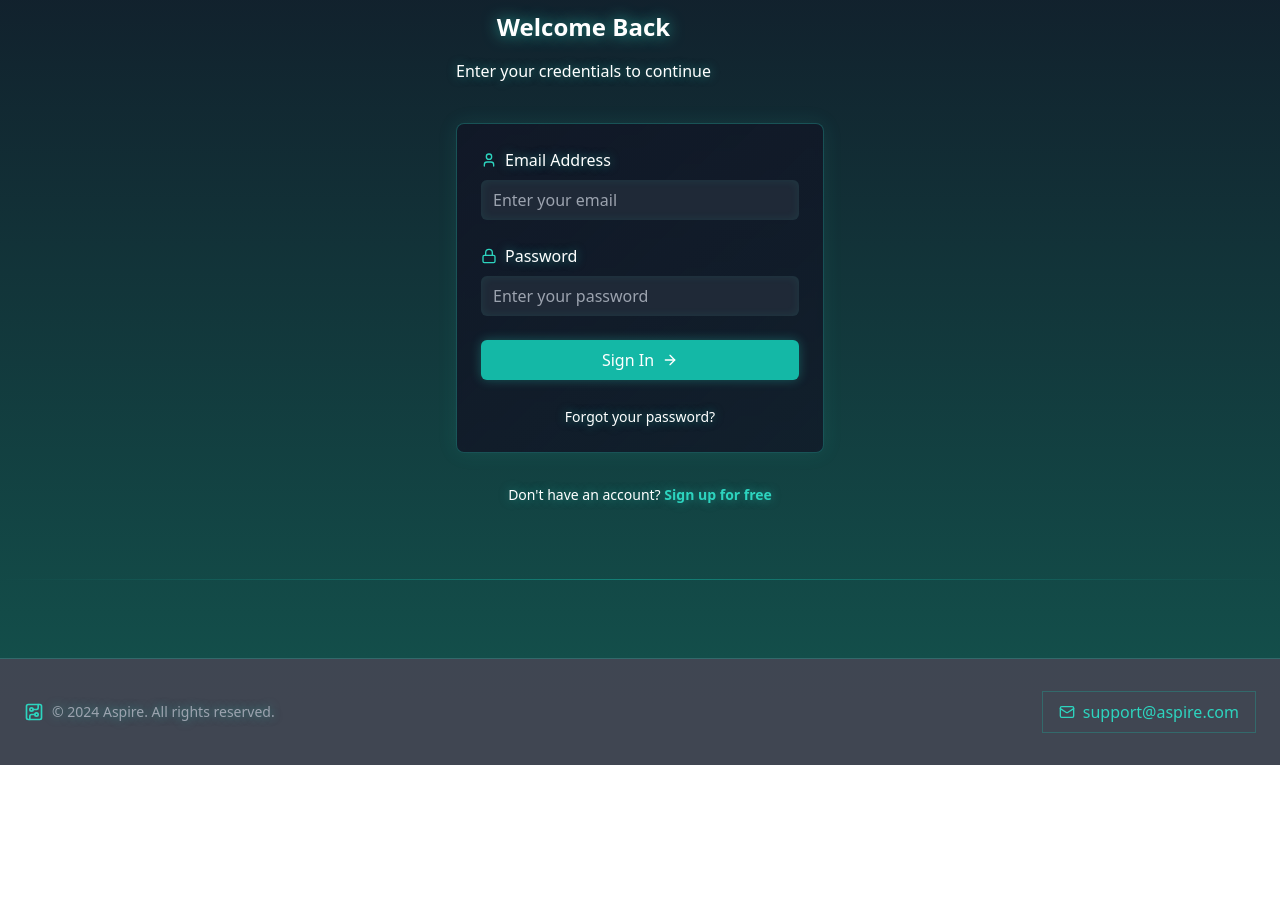
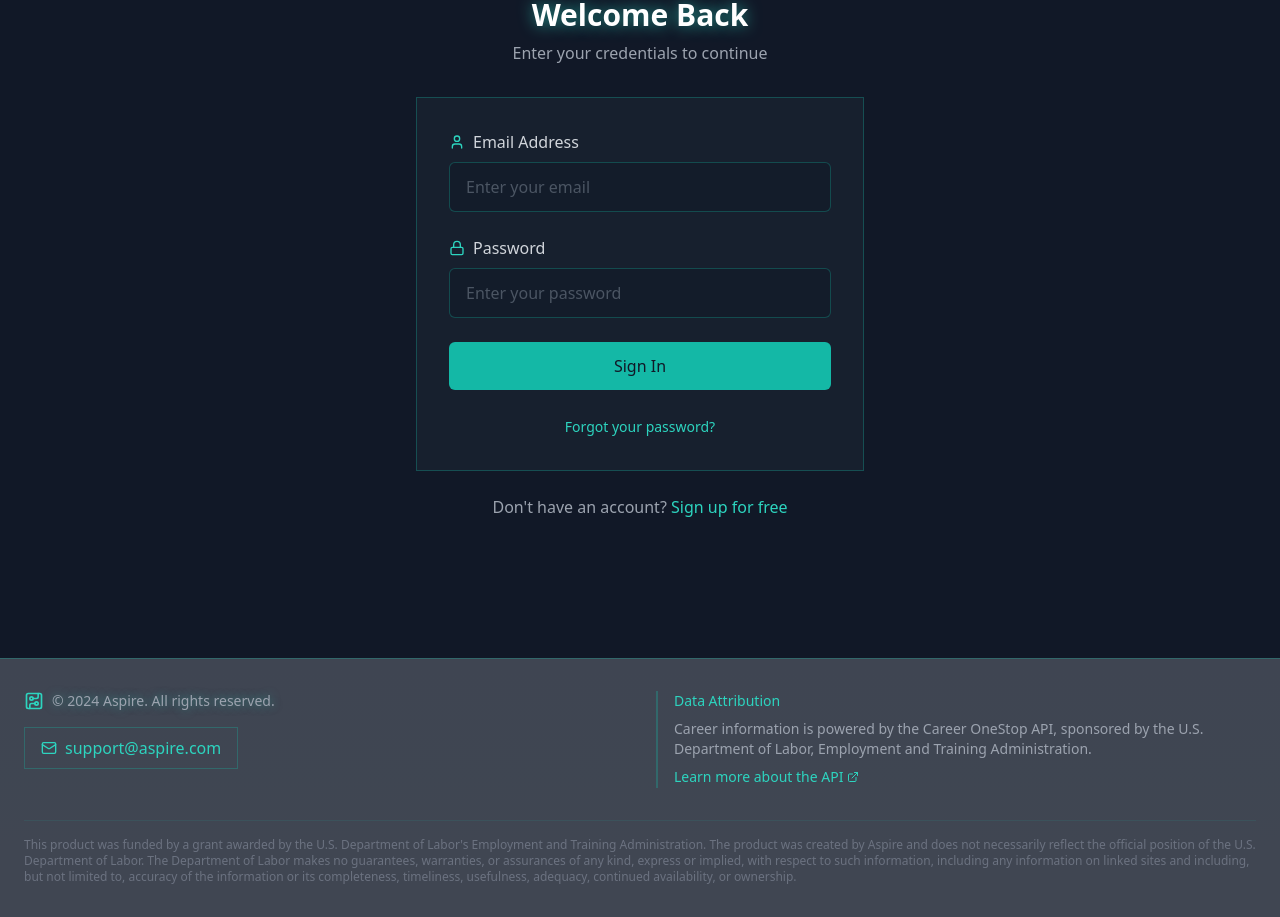
Before and after one commit to MadamLoki/career-aptitude-explorer, a React (Vite) app in the folder frontend/: page /login in a window 1280 px wide. Shown: the part 220-1137 px from the top of the page. Before the commit the page ends 985 px from the top, so only its background shows below. Built offline with nearby package versions, Linux system fonts and the light colour scheme.

Commit message:
feat: update Assessment and Footer components with improved layout and additional information

```diff
--- a/frontend/src/components/Footer.tsx
+++ b/frontend/src/components/Footer.tsx
@@ -1,12 +1,13 @@
 import React from 'react';
-import { Mail, CircuitBoard } from 'lucide-react';
+import { Mail, CircuitBoard, ExternalLink } from 'lucide-react';
 
 function Footer() {
     return (
         <footer className="border-t border-teal-500/30 bg-gray-900/80">
             <div className="container mx-auto px-6 py-8">
-                <div className="flex flex-col sm:flex-row items-center justify-between gap-4">
-                    {/* Logo and Copyright */}
+                <div className="grid grid-cols-1 md:grid-cols-2 gap-8 mb-8">
+                    {/* Contact and Copyright */}
+                    <div className="space-y-4">
                         <div className="flex items-center gap-2">
                             <CircuitBoard className="w-5 h-5 text-teal-400" />
                             <p className="cyber-text text-sm text-gray-400">
@@ -14,18 +15,46 @@ function Footer() {
                             </p>
                         </div>
 
-                    {/* Contact Link */}
                         <a
                             href="mailto:support@aspire.com"
-                        className="group flex items-center gap-2 bg-transparent border border-teal-500/30 px-4 py-2 text-teal-400 transition-all hover:bg-teal-500/10"
+                            className="group flex items-center gap-2 bg-transparent border border-teal-500/30 px-4 py-2 text-teal-400 transition-all hover:bg-teal-500/10 w-fit"
                         >
                             <Mail className="w-4 h-4" />
                             <span>support@aspire.com</span>
                         </a>
                     </div>
 
-                {/* Decorative line */}
-                <div className="absolute bottom-0 left-0 w-full h-px bg-gradient-to-r from-transparent via-teal-500/50 to-transparent" />
+                    {/* API Attribution */}
+                    <div className="space-y-4">
+                        <div className="border-l-2 border-teal-500/30 pl-4">
+                            <h3 className="text-teal-400 text-sm font-medium mb-2">Data Attribution</h3>
+                            <p className="text-gray-400 text-sm">
+                                Career information is powered by the Career OneStop API, sponsored by the U.S. Department of Labor,
+                                Employment and Training Administration.
+                            </p>
+                            <a
+                                href="https://www.careeronestop.org/Developers/WebAPI/web-api.aspx"
+                                target="_blank"
+                                rel="noopener noreferrer"
+                                className="inline-flex items-center gap-1 text-teal-400 hover:text-teal-300 text-sm mt-2"
+                            >
+                                Learn more about the API
+                                <ExternalLink className="w-3 h-3" />
+                            </a>
+                        </div>
+                    </div>
+                </div>
+
+                {/* Additional Legal Text */}
+                <div className="text-xs text-gray-500 border-t border-teal-500/10 pt-4">
+                    <p>
+                        This product was funded by a grant awarded by the U.S. Department of Labor's Employment and Training Administration.
+                        The product was created by Aspire and does not necessarily reflect the official position of the U.S. Department of Labor.
+                        The Department of Labor makes no guarantees, warranties, or assurances of any kind, express or implied, with respect
+                        to such information, including any information on linked sites and including, but not limited to, accuracy of the
+                        information or its completeness, timeliness, usefulness, adequacy, continued availability, or ownership.
+                    </p>
+                </div>
             </div>
         </footer>
     );
--- a/frontend/src/pages/Assessment.tsx
+++ b/frontend/src/pages/Assessment.tsx
@@ -1,5 +1,5 @@
-import React, { useState } from 'react';
 import { ChevronRight, ChevronLeft, Check, Brain, Heart, Briefcase } from 'lucide-react';
+import { useState } from 'react';
 
 interface Question {
     id: number;
--- a/frontend/src/pages/Login.tsx
+++ b/frontend/src/pages/Login.tsx
@@ -1,6 +1,6 @@
 import React, { useState, FormEvent, ChangeEvent } from 'react';
 import { Link } from 'react-router-dom';
-import { User, Lock, ArrowRight } from 'lucide-react';
+import { User, Lock } from 'lucide-react';
 
 interface LoginFormData {
     email: string;
@@ -44,92 +44,75 @@ const Login: React.FC = () => {
             password: !formData.password.trim()
         };
         setShowErrors(newErrors);
-        if (Object.values(newErrors).some(error => error)) {
-            return;
-        }
-        console.log('Login attempted with:', formData);
+        if (Object.values(newErrors).some(error => error)) return;
+        // Add login logic here
     };
 
     return (
-        <div className="min-h-screen bg-gradient-to-b from-gray-900 to-teal-900 flex flex-col justify-center sm:py-12">
-            <div className="p-10 xs:p-0 mx-auto md:w-full md:max-w-md">
-                <div className="mb-10 cyber-text-glow" data-text="Welcome Back">
-                    <h1 className="text-center cyber-title">Welcome Back</h1>
-                    <p className="text-center mt-2 cyber-text">Enter your credentials to continue</p>
+        <div className="min-h-screen bg-gray-900 flex flex-col justify-center items-center p-6">
+            <div className="w-full max-w-md text-center mb-8">
+                <h1 className="cyber-title text-3xl mb-2">Welcome Back</h1>
+                <p className="text-gray-400">Enter your credentials to continue</p>
             </div>
 
-                <div className="cyber-card">
+            <div className="w-full max-w-md bg-gray-800/50 border border-teal-500/30 p-8">
                 <form onSubmit={handleSubmit} className="space-y-6">
                     <div>
-                            <label className="block cyber-text mb-2">
-                                <div className="flex items-center gap-2">
+                        <label className="flex items-center gap-2 text-gray-300 mb-2">
                             <User className="w-4 h-4 text-teal-400" />
                             Email Address
-                                </div>
                         </label>
                         <input
                             type="email"
                             name="email"
                             value={formData.email}
                             onChange={handleInputChange}
-                                className="cyber-input w-full"
+                            className="w-full bg-gray-900/50 border border-teal-500/30 rounded-md px-4 py-3 text-gray-300 focus:border-teal-400 focus:outline-none transition-colors placeholder:text-gray-600"
                             placeholder="Enter your email"
                         />
                         {showErrors.email && (
-                                <p className="mt-1 text-sm text-red-400">Please enter your email</p>
+                            <p className="mt-1 text-red-400">Please enter your email</p>
                         )}
                     </div>
 
                     <div>
-                            <label className="block cyber-text mb-2">
-                                <div className="flex items-center gap-2">
+                        <label className="flex items-center gap-2 text-gray-300 mb-2">
                             <Lock className="w-4 h-4 text-teal-400" />
                             Password
-                                </div>
                         </label>
                         <input
                             type="password"
                             name="password"
                             value={formData.password}
                             onChange={handleInputChange}
-                                className="cyber-input w-full"
+                            className="w-full bg-gray-900/50 border border-teal-500/30 rounded-md px-4 py-3 text-gray-300 focus:border-teal-400 focus:outline-none transition-colors placeholder:text-gray-600"
                             placeholder="Enter your password"
                         />
                         {showErrors.password && (
-                                <p className="mt-1 text-sm text-red-400">Please enter your password</p>
+                            <p className="mt-1 text-red-400">Please enter your password</p>
                         )}
                     </div>
 
                     <button
                         type="submit"
-                            className="cyber-button w-full flex items-center justify-center gap-2 animate-cyber-pulse"
+                        className="w-full bg-teal-500 hover:bg-teal-400 text-gray-900 font-medium py-3 rounded-md transition-colors"
                     >
                         Sign In
-                            <ArrowRight className="w-4 h-4" />
                     </button>
 
                     <div className="text-center">
-                            <Link
-                                to="/forgot-password"
-                                className="cyber-text text-sm hover:text-teal-400 transition-colors"
-                            >
+                        <Link to="/forgot-password" className="text-teal-400 hover:text-teal-300 text-sm">
                             Forgot your password?
                         </Link>
                     </div>
                 </form>
             </div>
 
-                <div className="mt-8 text-center">
-                    <p className="cyber-text text-sm">
+            <div className="mt-6 text-center text-gray-400">
                 Don't have an account?{' '}
-                        <Link
-                            to="/register"
-                            className="cyber-text font-semibold text-teal-400 hover:text-teal-300 transition-colors"
-                        >
+                <Link to="/register" className="text-teal-400 hover:text-teal-300">
                     Sign up for free
                 </Link>
-                    </p>
-                </div>
             </div>
         </div>
     );
```
Lines whose indentation alone changed are shown as unchanged.
